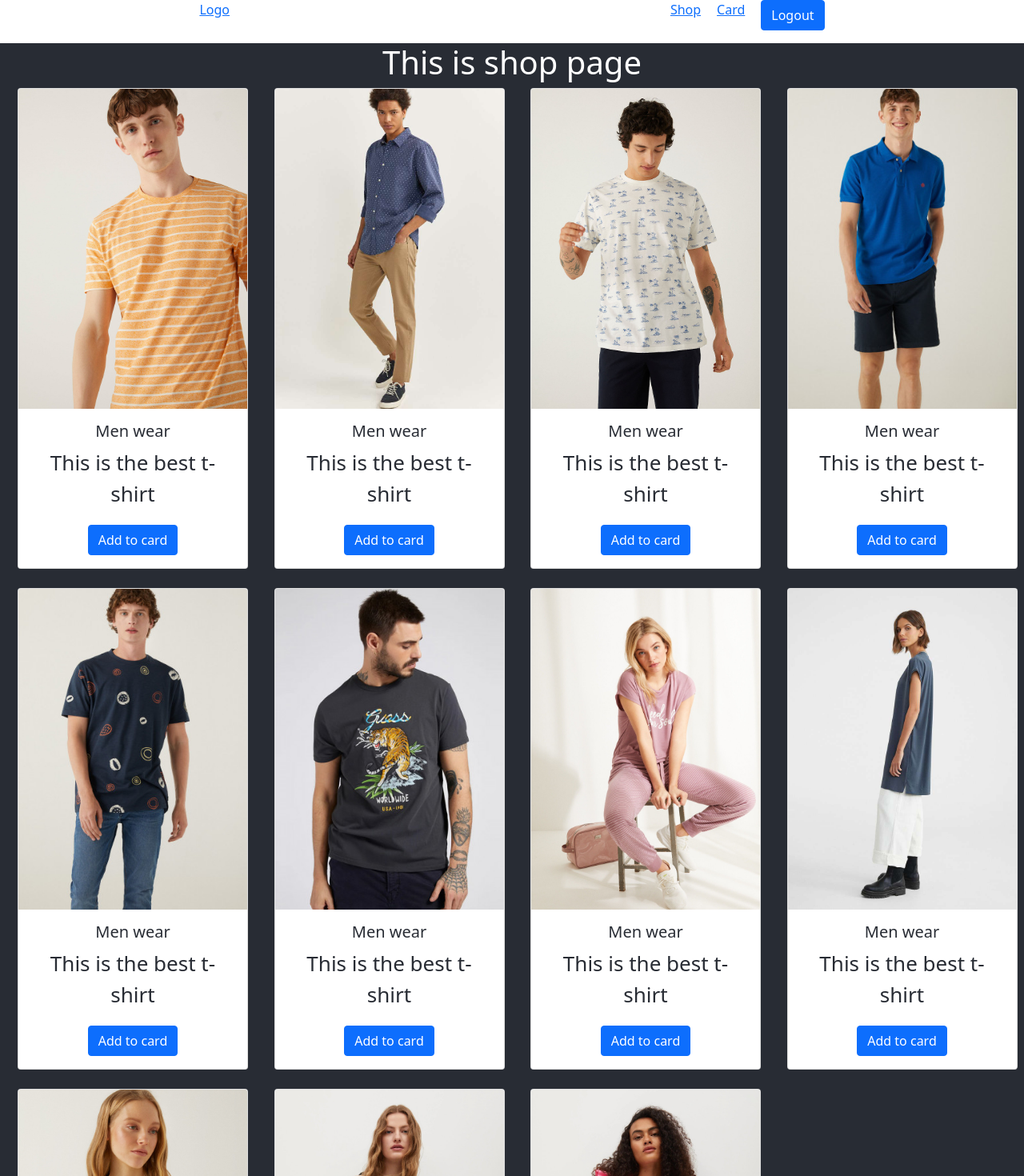
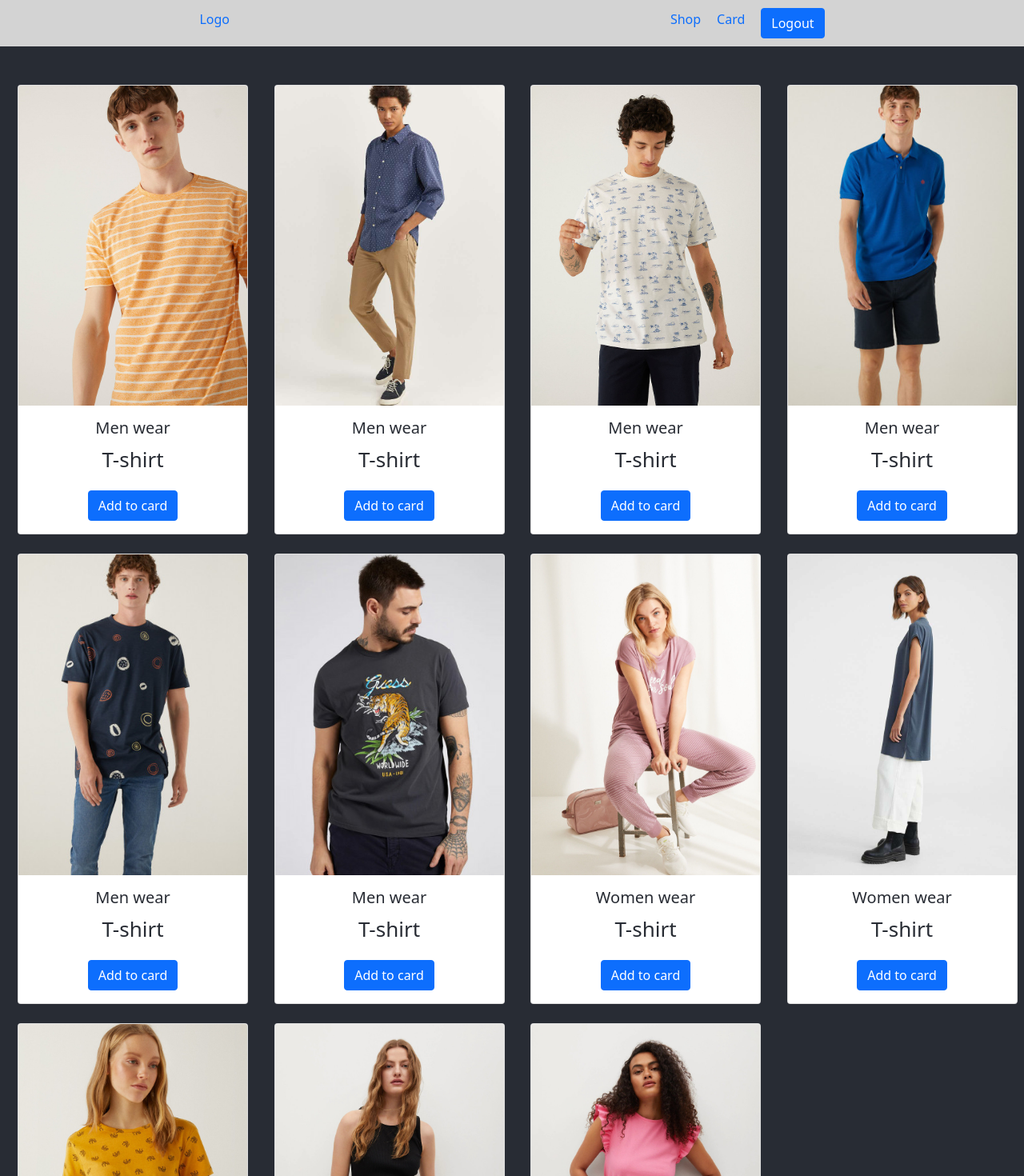
Before and after one commit to andreaangelova/shop, a React (Create React App) app: page /shop in a window 1280 px wide. Shown: the top 1470 px of the page at 80% size. Built offline with nearby package versions, Linux system fonts and the light colour scheme.

Commit message:
update style

```diff
--- a/src/App.css
+++ b/src/App.css
@@ -5,11 +5,20 @@
 .nav {
   display: flex;
   justify-content: space-around;
+  background-color: lightgray;
+}
+.nav span{
+  margin: 10px;
+}
+
+.nav a{
+  text-decoration: none;
 }
 
 .nav ul {
   display: flex;
   list-style: none;
+  margin: 10px;
 }
 
 .nav li {
--- a/src/components/Nav.js
+++ b/src/components/Nav.js
@@ -11,22 +11,22 @@ const Nav = () => {
   return (
     <div className="nav">
       <span>
-        <Link to="/">Logo</Link>
+        <Link className="align-middle" to="/">Logo</Link>
       </span>
       <ul>
         <li>
-          <Link to="/shop">Shop</Link>
+          <Link className="align-middle" to="/shop">Shop</Link>
         </li>
         {loggedIn && (
           <li>
-            <Link to="/card">Card</Link>
+            <Link  className="align-middle" to="/card">Card</Link>
           </li>
         )}
         <li>
           {loggedIn ? (
-            <Button onClick={logOunt}>Logout</Button>
+            <Button  className="align-middle" onClick={logOunt}>Logout</Button>
           ) : (
-            <Link to="/login">Login</Link>
+            <Link  className="align-middle" to="/login">Login</Link>
           )}
         </li>
       </ul>
--- a/src/components/pages/Card.js
+++ b/src/components/pages/Card.js
@@ -11,18 +11,6 @@ const Card = () => {
     );
     selected = selected.map((item) => {
       item.quantity = selectedItems.find((x) => x.id === item.id).quantity;
-      return item;
-    });
-    console.log(selected);
-    return selected;
-  };
-
-  const getItemsBySelectedItems = () => {
-    const selected = selectedItems.map((item) => {
-      const selectedItem = shoppingItems.find((x) => x.id === item.id);
-      item.title = selectedItem.title;
-      item.description = selectedItem.description;
-      item.gender = selectedItem.gender;
       return item;
     });
     console.log(selected);
--- a/src/components/pages/Shop.js
+++ b/src/components/pages/Shop.js
@@ -37,8 +37,7 @@ const Shop = () => {
           </Button>
         </div>
       </Alert>
-      <div className={showAlert ? "blur" : ""}>
-        <h1>This is shop page</h1>
+      <div className={showAlert ? "blur mt-5" : "mt-5"}>
         <CardItems items={shoppingItems} addItem={addItem} />
       </div>
     </div>
--- a/src/components/shared/shoppingItems.js
+++ b/src/components/shared/shoppingItems.js
@@ -2,67 +2,67 @@ const shoppingItems = [
   {
     id: 1,
     title: "Men wear",
-    description: "This is the best t-shirt",
+    description: "T-shirt",
     gender: "men",
   },
   {
     id: 2,
     title: "Men wear",
-    description: "This is the best t-shirt",
+    description: "T-shirt",
     gender: "men",
   },
   {
     id: 3,
     title: "Men wear",
-    description: "This is the best t-shirt",
+    description: "T-shirt",
     gender: "men",
   },
   {
     id: 4,
     title: "Men wear",
-    description: "This is the best t-shirt",
+    description: "T-shirt",
     gender: "men",
   },
   {
     id: 5,
     title: "Men wear",
-    description: "This is the best t-shirt",
+    description: "T-shirt",
     gender: "men",
   },
   {
     id: 6,
     title: "Men wear",
-    description: "This is the best t-shirt",
+    description: "T-shirt",
     gender: "men",
   },
   {
     id: 7,
-    title: "Men wear",
-    description: "This is the best t-shirt",
+    title: "Women wear",
+    description: "T-shirt",
     gender: "men",
   },
   {
     id: 8,
-    title: "Men wear",
-    description: "This is the best t-shirt",
+    title: "Women wear",
+    description: "T-shirt",
     gender: "men",
   },
   {
     id: 9,
-    title: "Men wear",
-    description: "This is the best t-shirt",
+    title: "Women wear",
+    description: "T-shirt",
     gender: "men",
   },
   {
     id: 10,
-    title: "Men wear",
-    description: "This is the best t-shirt",
+    title: "Women wear",
+    description: "T-shirt",
     gender: "men",
   },
   {
     id: 11,
-    title: "Men wear",
-    description: "This is the best t-shirt",
+    title: "Women wear",
+    description: "T-shirt",
     gender: "men",
   },
 ];
```
Also changed, not shown: 2 other files (tests, documents, lock files or other folders).
